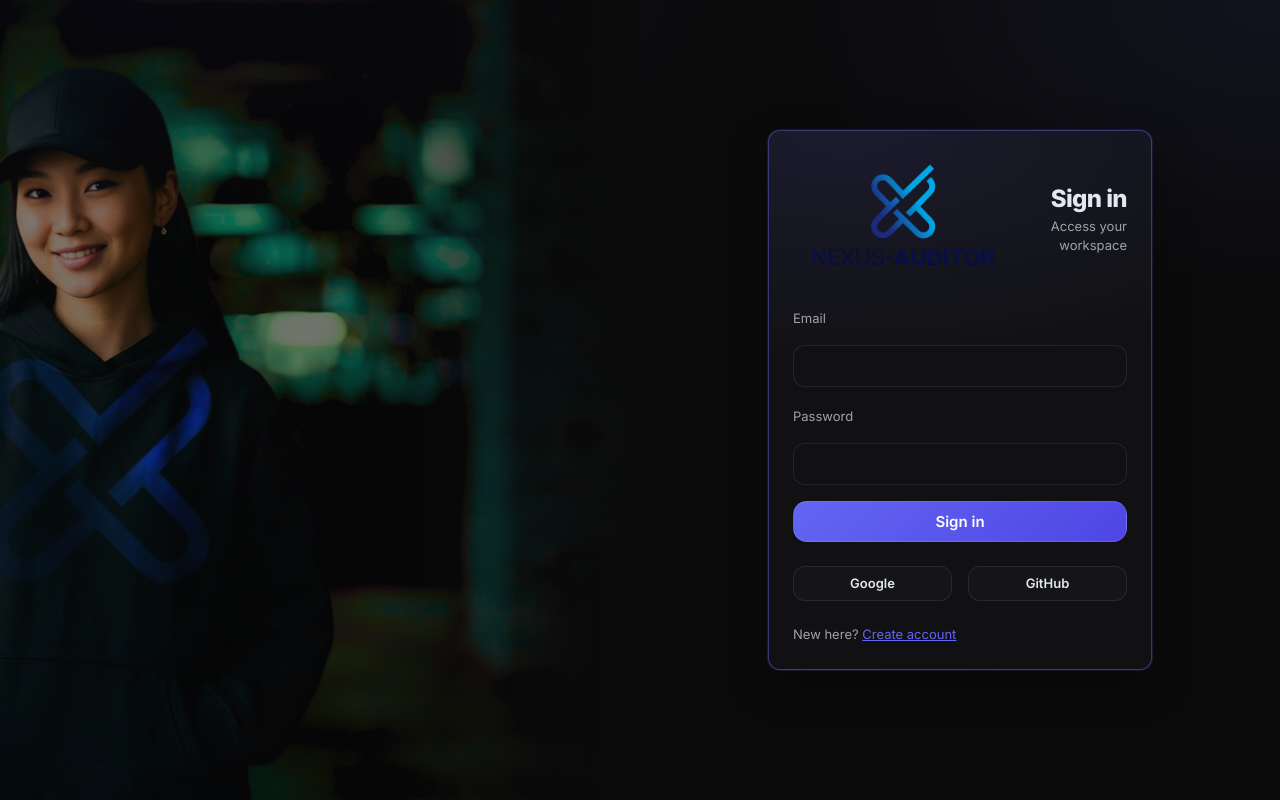
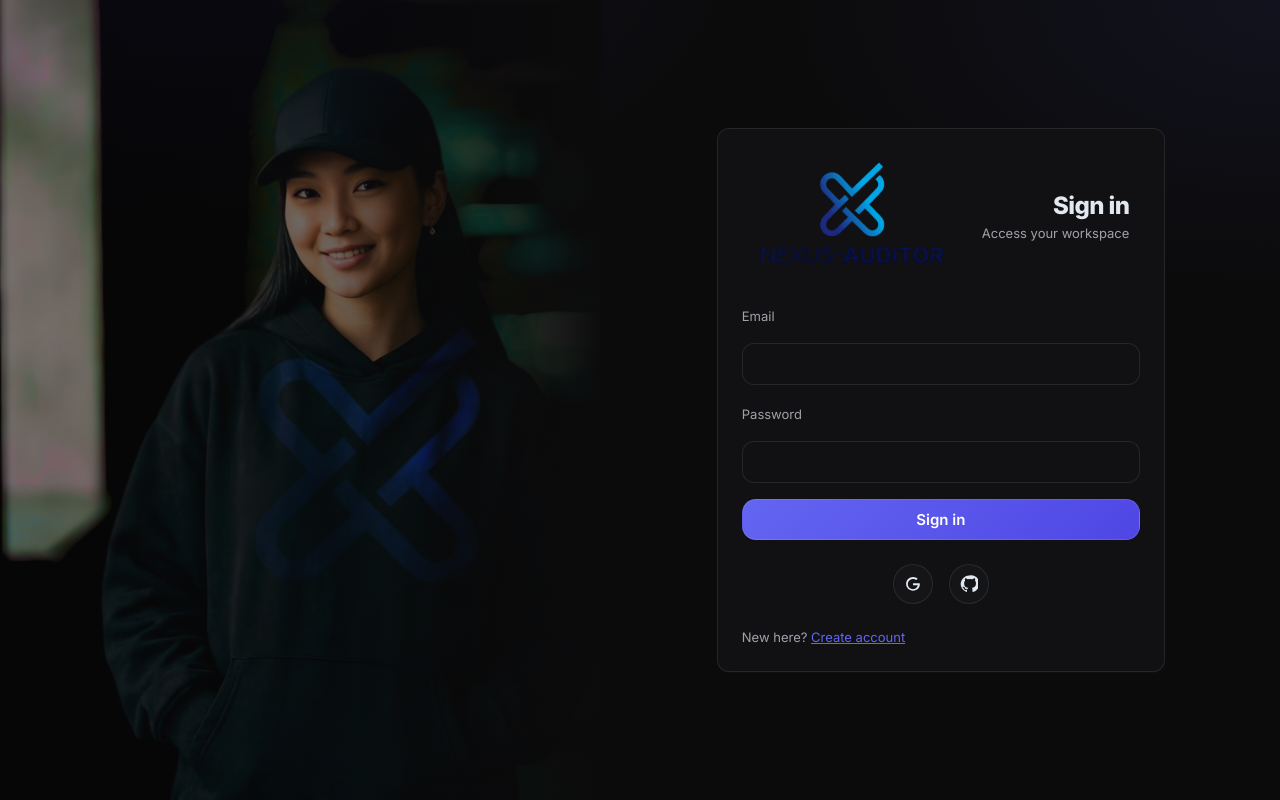
Before and after one commit to AsafeTork/Nexus-Auditor, a Flask app: page /login in a window 1280 px wide. Run offline with Flask 3, Linux system fonts and the light colour scheme; some libraries are stand-ins or nearby versions.

Commit message:
login: restore layout + social bubbles; logs: console show all errors

```diff
--- a/nexus/templates/auth/login.html
+++ b/nexus/templates/auth/login.html
@@ -1,15 +1,15 @@
 {% extends "layout.html" %}
 {% block body %}
-<div class="min-h-screen grid grid-cols-1 md:grid-cols-2">
-  <!-- Image column (desktop) -->
-  <div class="hidden md:block relative overflow-hidden">
-    <img src="{{ url_for('static', filename='login_bg.jpg') }}" alt="" class="absolute inset-0 w-full h-full object-cover opacity-55"/>
-    <div class="absolute inset-0" style="background: linear-gradient(90deg, rgba(11,11,12,0.12) 0%, rgba(11,11,12,0.22) 55%, rgba(11,11,12,1) 100%);"></div>
+<div class="min-h-screen md:flex">
+  <!-- Desktop/Tablet left image (47%) -->
+  <div class="hidden md:block relative w-[47%] overflow-hidden">
+    <img src="{{ url_for('static', filename='login_bg.jpg') }}" alt="" class="absolute inset-0 w-full h-full object-cover opacity-50" style="object-position: 15% 50%;"/>
+    <div class="absolute inset-0" style="background: linear-gradient(90deg, rgba(11,11,12,0.10) 0%, rgba(11,11,12,0.20) 55%, rgba(11,11,12,1) 100%);"></div>
   </div>
 
-  <!-- Form column -->
-  <div class="flex items-center justify-center p-6">
-    <div class="w-full max-w-sm card card-focus">
+  <!-- Right login panel -->
+  <div class="min-h-screen md:min-h-0 flex-1 md:w-[53%] flex items-center justify-center p-6 relative">
+    <div class="w-full max-w-md card">
       <div class="flex flex-col sm:flex-row sm:items-center gap-4">
         <img class="w-full sm:w-56 max-w-[320px] object-contain" alt="Nexus Auditor" src="{{ url_for('static', filename='logo_login_small.png') }}"/>
         <div class="sm:text-right">
@@ -31,9 +31,17 @@
         <button class="btn-primary btn-lg w-full">Sign in</button>
       </form>
 
-      <div class="mt-6 grid grid-cols-1 sm:grid-cols-2 gap-4">
-        <a class="btn-secondary w-full text-center" aria-label="Entrar com Google" href="{{ url_for('auth.oauth_start', provider='google') }}">Google</a>
-        <a class="btn-secondary w-full text-center" aria-label="Entrar com GitHub" href="{{ url_for('auth.oauth_start', provider='github') }}">GitHub</a>
+      <div class="mt-6 flex items-center justify-center gap-4">
+        <a class="btn-secondary w-10 h-10 rounded-full p-0 flex items-center justify-center" aria-label="Entrar com Google" href="{{ url_for('auth.oauth_start', provider='google') }}">
+          <svg aria-hidden="true" viewBox="0 0 24 24" width="18" height="18">
+            <path fill="currentColor" d="M12 11v2.8h6.3c-.3 1.8-2.1 5.2-6.3 5.2-3.8 0-6.9-3.1-6.9-6.9S8.2 5.2 12 5.2c2.2 0 3.6.9 4.4 1.6l1.9-1.9C17 3.6 14.8 2.6 12 2.6 6.9 2.6 2.8 6.7 2.8 11.8S6.9 21 12 21c5.9 0 9.1-4.2 9.1-8.2 0-.6-.1-1-.2-1.8H12z"/>
+          </svg>
+        </a>
+        <a class="btn-secondary w-10 h-10 rounded-full p-0 flex items-center justify-center" aria-label="Entrar com GitHub" href="{{ url_for('auth.oauth_start', provider='github') }}">
+          <svg aria-hidden="true" viewBox="0 0 24 24" width="18" height="18" fill="currentColor">
+            <path d="M12 .8a11.2 11.2 0 0 0-3.5 21.8c.6.1.8-.3.8-.6v-2.1c-3.3.7-4-1.4-4-1.4-.6-1.5-1.4-1.9-1.4-1.9-1.1-.8.1-.8.1-.8 1.3.1 2 .1 2.6 1.7 1.1 1.9 2.9 1.4 3.6 1.1.1-.8.4-1.4.8-1.7-2.7-.3-5.5-1.3-5.5-6a4.7 4.7 0 0 1 1.3-3.3c-.1-.3-.6-1.6.1-3.3 0 0 1-.3 3.4 1.3a11.6 11.6 0 0 1 6.2 0c2.4-1.6 3.4-1.3 3.4-1.3.7 1.7.3 3 .1 3.3a4.7 4.7 0 0 1 1.3 3.3c0 4.7-2.8 5.7-5.5 6 .4.4.8 1.2.8 2.4V22c0 .3.2.7.8.6A11.2 11.2 0 0 0 12 .8z"/>
+          </svg>
+        </a>
       </div>
 
       <div class="mt-6 body-text">
@@ -42,4 +50,10 @@
     </div>
   </div>
 </div>
+
+<!-- Mobile: seção extra para revelar MAIS imagem ao rolar (sem empurrar o login para cima) -->
+<div class="md:hidden h-[55vh] relative overflow-hidden">
+  <img loading="lazy" src="{{ url_for('static', filename='login_bg.jpg') }}" alt="" class="absolute inset-0 w-full h-full object-cover opacity-45" style="object-position: 15% 50%;"/>
+  <div class="absolute inset-0" style="background: linear-gradient(180deg, rgba(11,11,12,0.98) 0%, rgba(11,11,12,0.35) 45%, rgba(11,11,12,0.96) 100%);"></div>
+</div>
 {% endblock %}
```
Also changed, not shown: nexus/routes/admin.py (+55 -6 lines), nexus/templates/admin/logs.html (+11 -2 lines), 2 other files.
